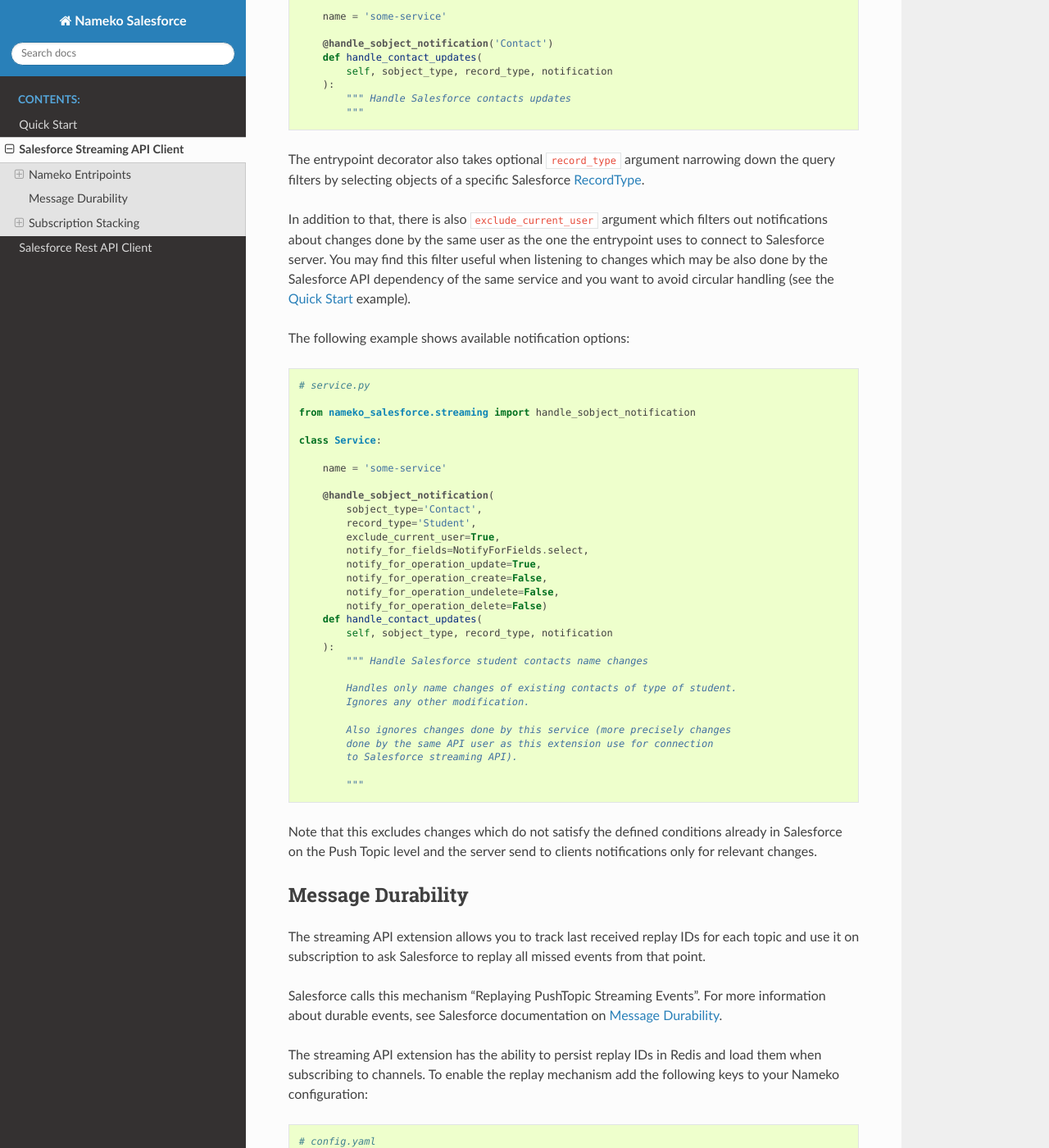
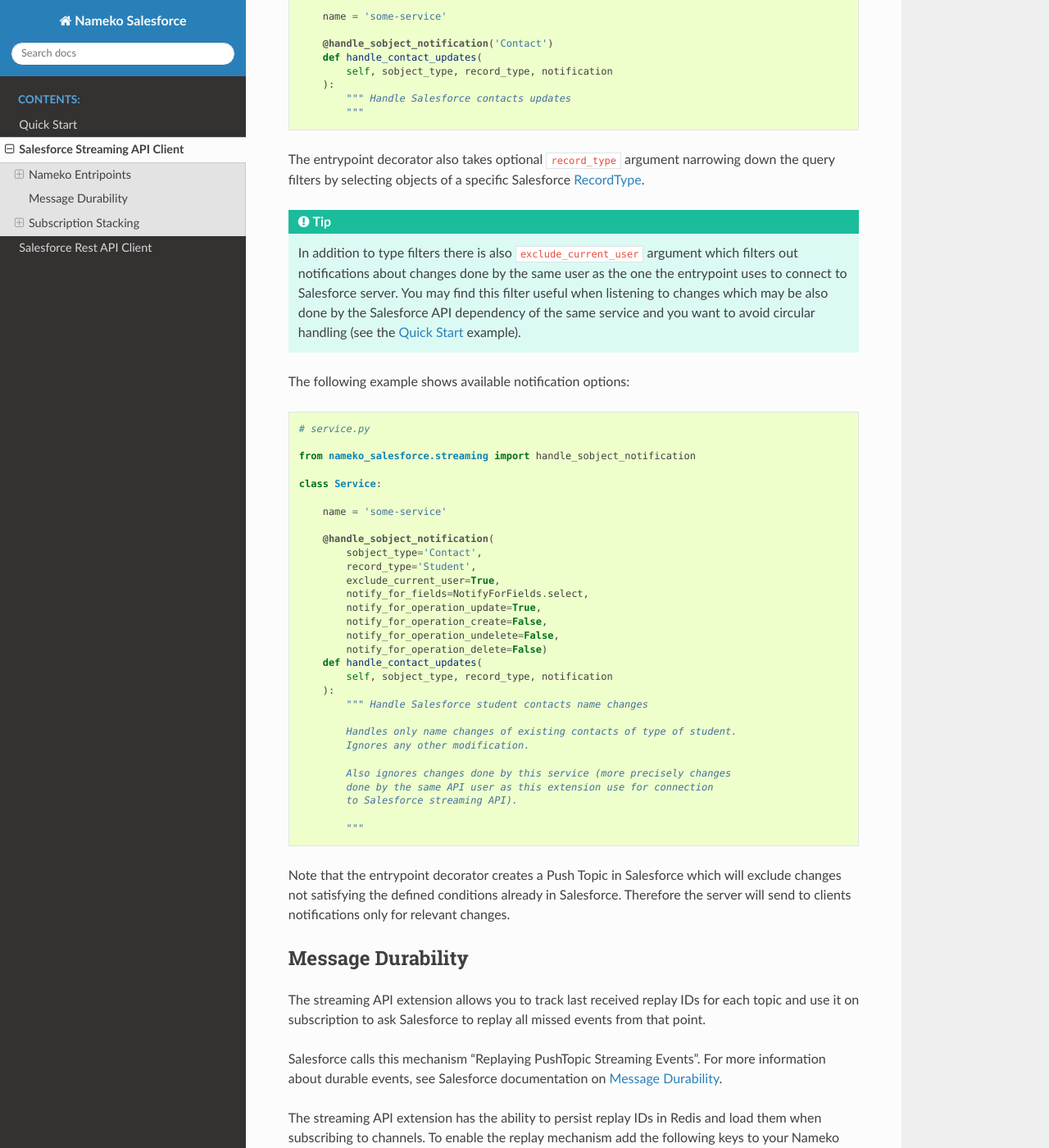
Before and after one commit to nameko/nameko-salesforce, a Sphinx documentation site: the page built from docs/streaming-api-client.rst, in a window 1280 px wide and 1400 px high, scrolled down 2187 px. Shown: the whole window at 82% size. Built offline with Sphinx 7.4.7 and the Read the Docs theme 2.0.0, drawn with Linux system fonts in a browser that asks for light colours; pages that are not in the unit, such as notebooks, are missing from menus; some of the changed text lies outside the part shown.

Commit message:
Minor docs typos and re-wording.

```diff
--- a/docs/rest-api-client.rst
+++ b/docs/rest-api-client.rst
@@ -5,8 +5,8 @@
 
 .. _dependencies:
 
-Nameko Dependency
------------------
+Nameko Dependency Provider
+--------------------------
 
 The ``SalesforceAPI`` dependency provider wraps Simple Salesforce client plus
 brings additional benefits of **client pooling** and :ref:`connection setup <configuration>`
--- a/docs/streaming-api-client.rst
+++ b/docs/streaming-api-client.rst
@@ -155,12 +155,14 @@
 .. _RecordType:
     https://developer.salesforce.com/docs/atlas.en-us.api.meta/api/sforce_api_objects_recordtype.htm
 
-In addition to that, there is also ``exclude_current_user`` argument which
-filters out notifications about changes done by the same user as the one
-the entrypoint uses to connect to Salesforce server. You may find this filter
-useful when listening to changes which may be also done by the Salesforce API
-dependency of the same service and you want to avoid circular handling (see the
-:ref:`quick-start` example).
+.. tip::
+
+    In addition to type filters there is also ``exclude_current_user`` argument
+    which filters out notifications about changes done by the same user as the one
+    the entrypoint uses to connect to Salesforce server. You may find this filter
+    useful when listening to changes which may be also done by the Salesforce API
+    dependency of the same service and you want to avoid circular handling (see the
+    :ref:`quick-start` example).
 
 The following example shows available notification options:
 
@@ -197,9 +199,10 @@
 
             """
 
-Note that this excludes changes which do not satisfy the defined conditions
-already in Salesforce on the Push Topic level and the server send to clients
-notifications only for relevant changes.
+Note that the entrypoint decorator creates a Push Topic in Salesforce which
+will exclude changes not satisfying the defined conditions already in
+Salesforce. Therefore the server will send to clients notifications only
+for relevant changes.
 
 
 .. _message-durability:
```
Also changed, not shown: other parts of docs/streaming-api-client.rst (+2 -2 lines).
